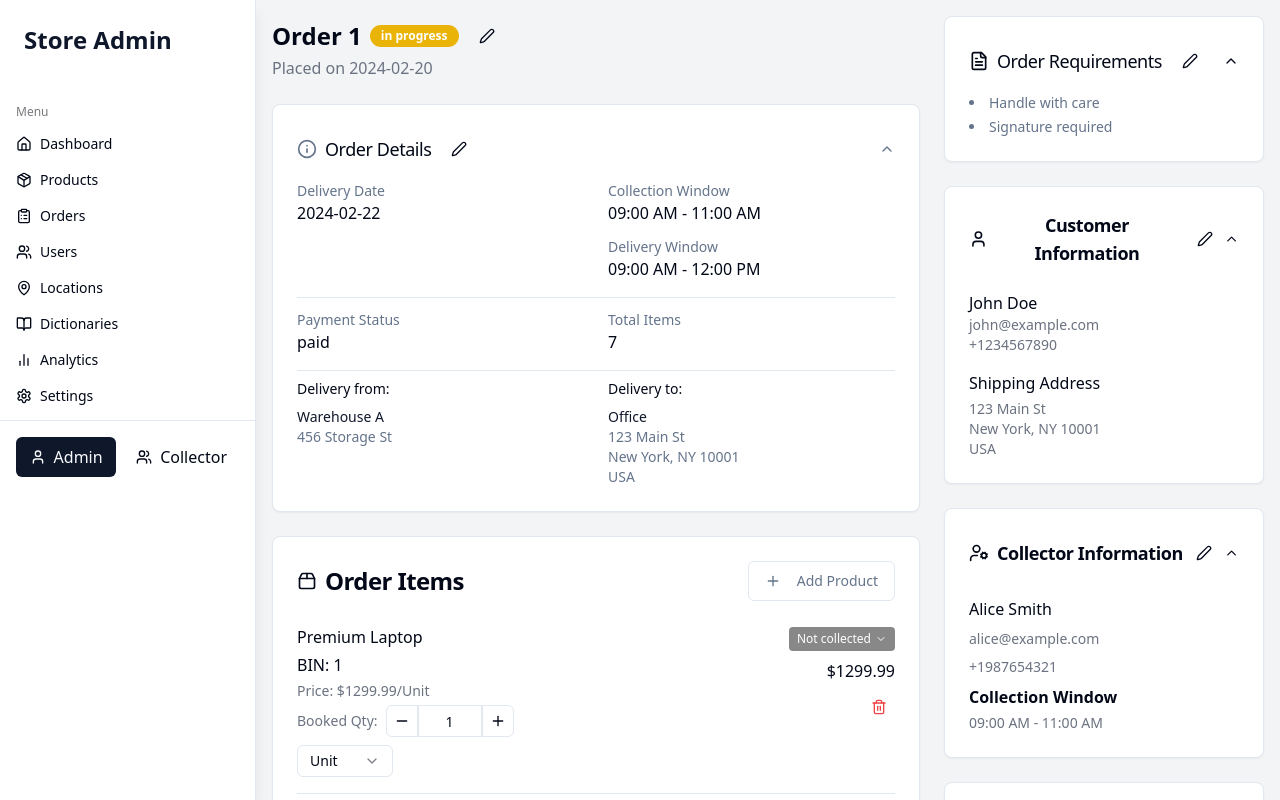
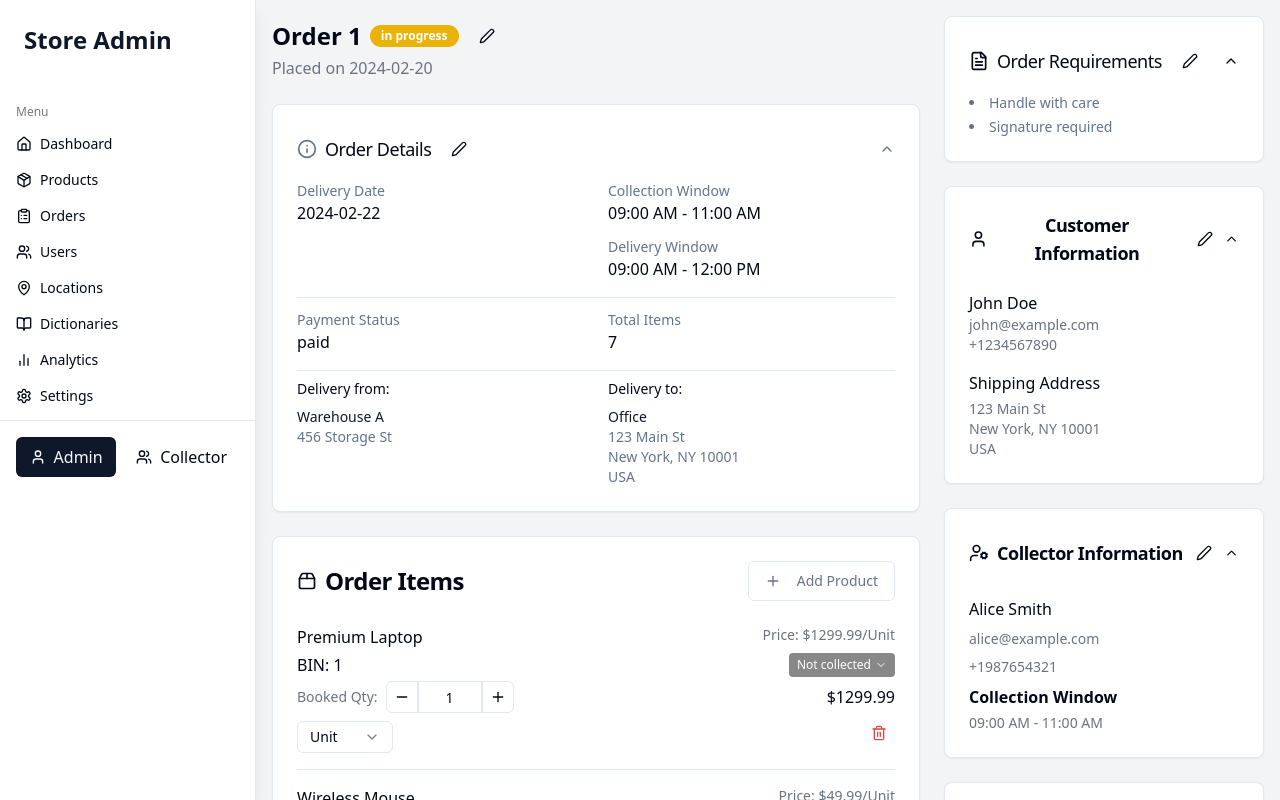
Before and after one commit to alex-chesakov/soft-admin-nest, a React (Vite) app: page /orders/1 in a window 1280 px wide. Shown: the top 800 px of the page. Built offline with nearby package versions, Linux system fonts and the light colour scheme.

Commit message:
Move Product Status and Actions
Reposition the product status dropdown, price, adjusted price, and delete button to the right side of the order item component for improved layout and usability.
[skip gpt_engineer]

```diff
--- a/src/components/orders/OrderItem.tsx
+++ b/src/components/orders/OrderItem.tsx
@@ -61,7 +61,6 @@ export const OrderItemComponent = ({
           )}
         </div>
         <p className="font-medium">BIN: {item.id}</p>
-        <p className="text-sm text-gray-500 mt-2">Price: ${displayPrice.toFixed(2)}/{item.unit || 'Unit'}</p>
         <div className="flex flex-col gap-2 mt-2">
           <div className="flex items-center gap-2">
             <label className={`text-sm text-gray-500 ${item.adjustedQuantity ? 'line-through text-gray-400' : ''}`}>Booked Qty:</label>
@@ -116,14 +115,15 @@ export const OrderItemComponent = ({
           )}
         </div>
       </div>
-      <div className="text-right space-y-2 min-w-[120px]">
+      <div className="flex flex-col items-end gap-2 min-w-[120px]">
+        <p className="text-sm text-gray-500">Price: ${displayPrice.toFixed(2)}/{item.unit || 'Unit'}</p>
         <ItemStatusPopover
           status={item.status || 'Not collected'}
           statusColor={getItemStatusColor(item.status || 'Not collected')}
           onStatusChange={(newStatus, adjustedQty) => onStatusChange(item.id, newStatus, adjustedQty)}
           statuses={itemStatuses}
         />
-        <div className="flex items-center justify-end gap-2 flex-wrap">
+        <div className="flex items-center justify-end gap-2">
           <span className={`font-medium ${adjustedTotal ? 'line-through text-gray-400' : ''}`}>
             ${originalTotal.toFixed(2)}
           </span>
```
